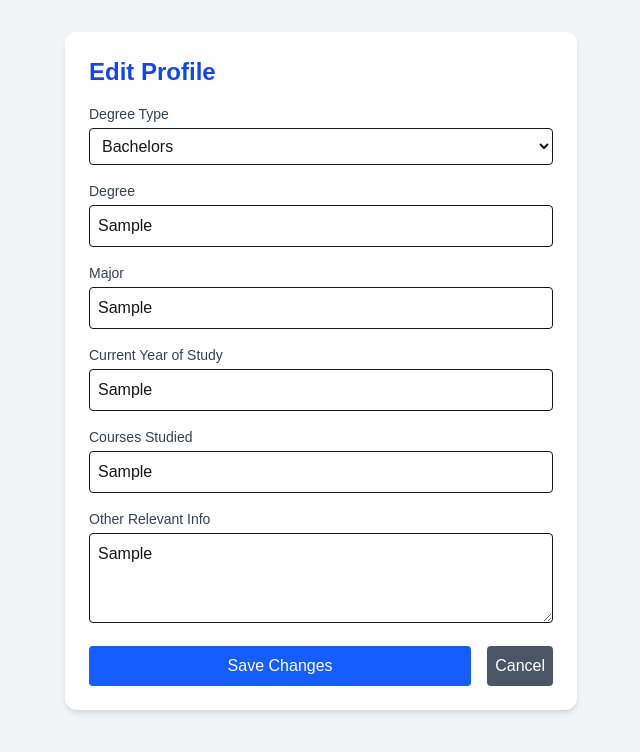
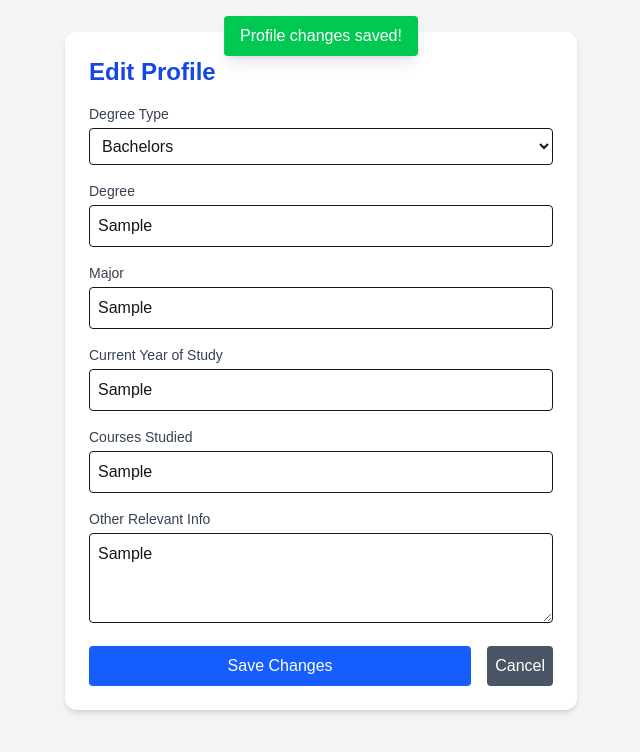
Before and after one commit to cloudvorkala/ECMS-StudyZone, a Next.js app in the folder frontend/: page /mentor/editprofile in a window 1280 px wide. Both pictures are taken after typing "Sample", "Sample", "Sample", "Sample", "Sample" into the empty fields and a click on the button "Save Changes". Shown: the top 752 px of the page, without its empty margins (319-959 px from the left). Built offline with nearby package versions, Linux system fonts and the light colour scheme.

Commit message:
'changes saved' popup on editprofile works

```diff
--- a/frontend/src/pages/mentor/editprofile.tsx
+++ b/frontend/src/pages/mentor/editprofile.tsx
@@ -1,22 +1,45 @@
 import React, { useState } from 'react';
 import Link from 'next/link';
+import { useRouter } from 'next/router';
 
 export default function EditProfile() {
-  const [degreeType, setDegreeType] = useState('Bachelors'); // State for dropdown
+  const router = useRouter();
+  const [degreeType, setDegreeType] = useState('Bachelors');
   const [degree, setDegree] = useState('');
   const [major, setMajor] = useState('');
   const [currentYear, setCurrentYear] = useState('');
   const [coursesStudied, setCoursesStudied] = useState('');
   const [otherInfo, setOtherInfo] = useState('');
+  const [showPopup, setShowPopup] = useState(false); // State for popup
 
   const handleSubmit = (e: React.FormEvent) => {
     e.preventDefault();
-    // Handle form submission (e.g., save to database)
-    console.log({ degreeType, degree, major, currentYear, coursesStudied, otherInfo });
+    // Save profile data (e.g., to local storage or state)
+    const profileData = {
+      degreeType,
+      degree,
+      major,
+      currentYear,
+      coursesStudied,
+      otherInfo,
+    };
+    localStorage.setItem('mentorProfile', JSON.stringify(profileData)); // Save to local storage
+    setShowPopup(true); // Show popup
+    setTimeout(() => {
+      setShowPopup(false); // Hide popup after 3 seconds
+      router.push('/mentor/profile'); // Navigate back to profile page
+    }, 3000);
   };
 
   return (
     <div className="min-h-screen flex flex-col items-center bg-gray-100 p-8">
+      {/* Popup Notification */}
+      {showPopup && (
+        <div className="fixed top-4 left-1/2 transform -translate-x-1/2 bg-green-500 text-white px-4 py-2 rounded shadow-lg">
+          Profile changes saved!
+        </div>
+      )}
+
       <div className="bg-white p-6 rounded-xl shadow-md w-full max-w-lg">
         <h1 className="text-2xl font-bold text-blue-700 mb-4">Edit Profile</h1>
         <form onSubmit={handleSubmit} className="flex flex-col space-y-4">
```
